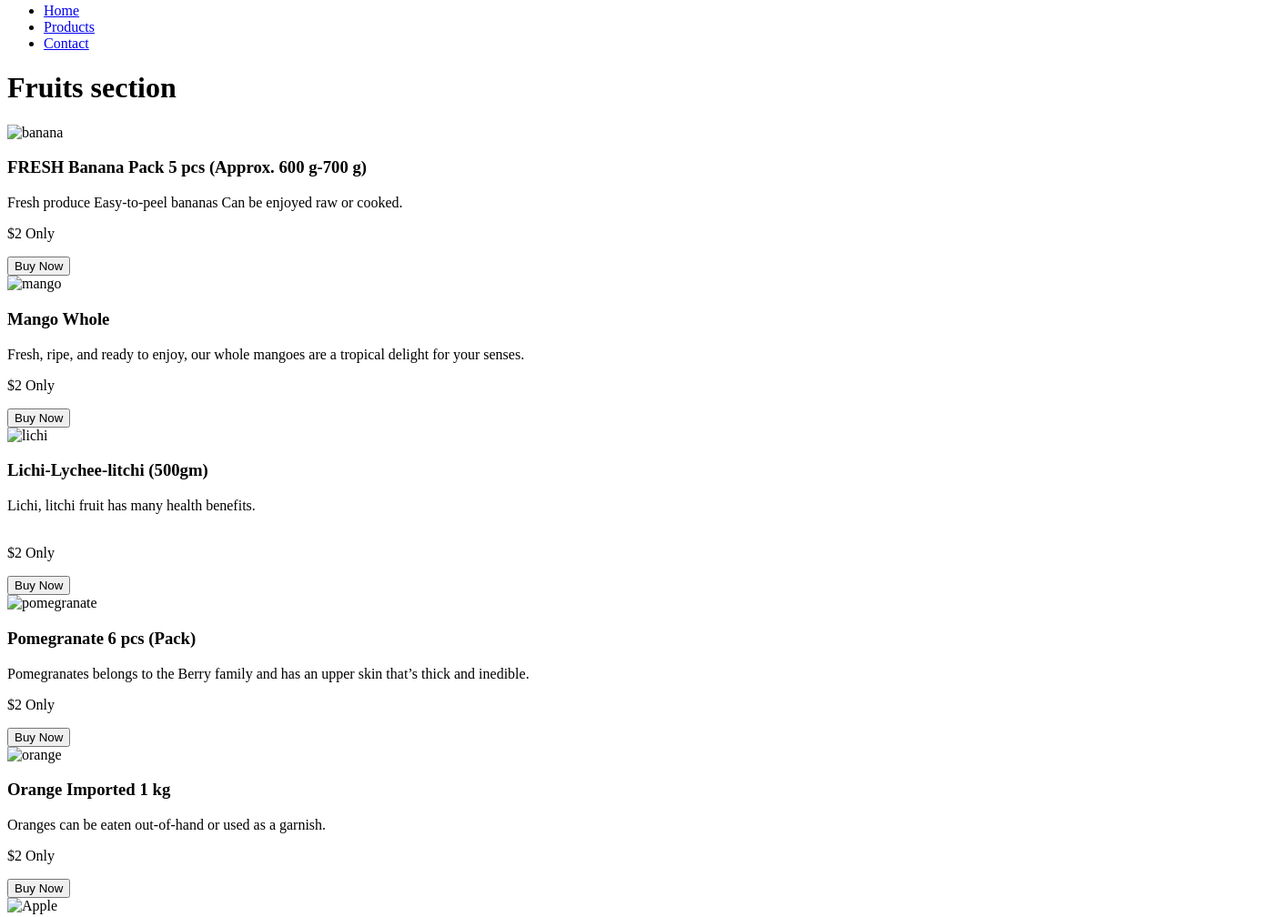
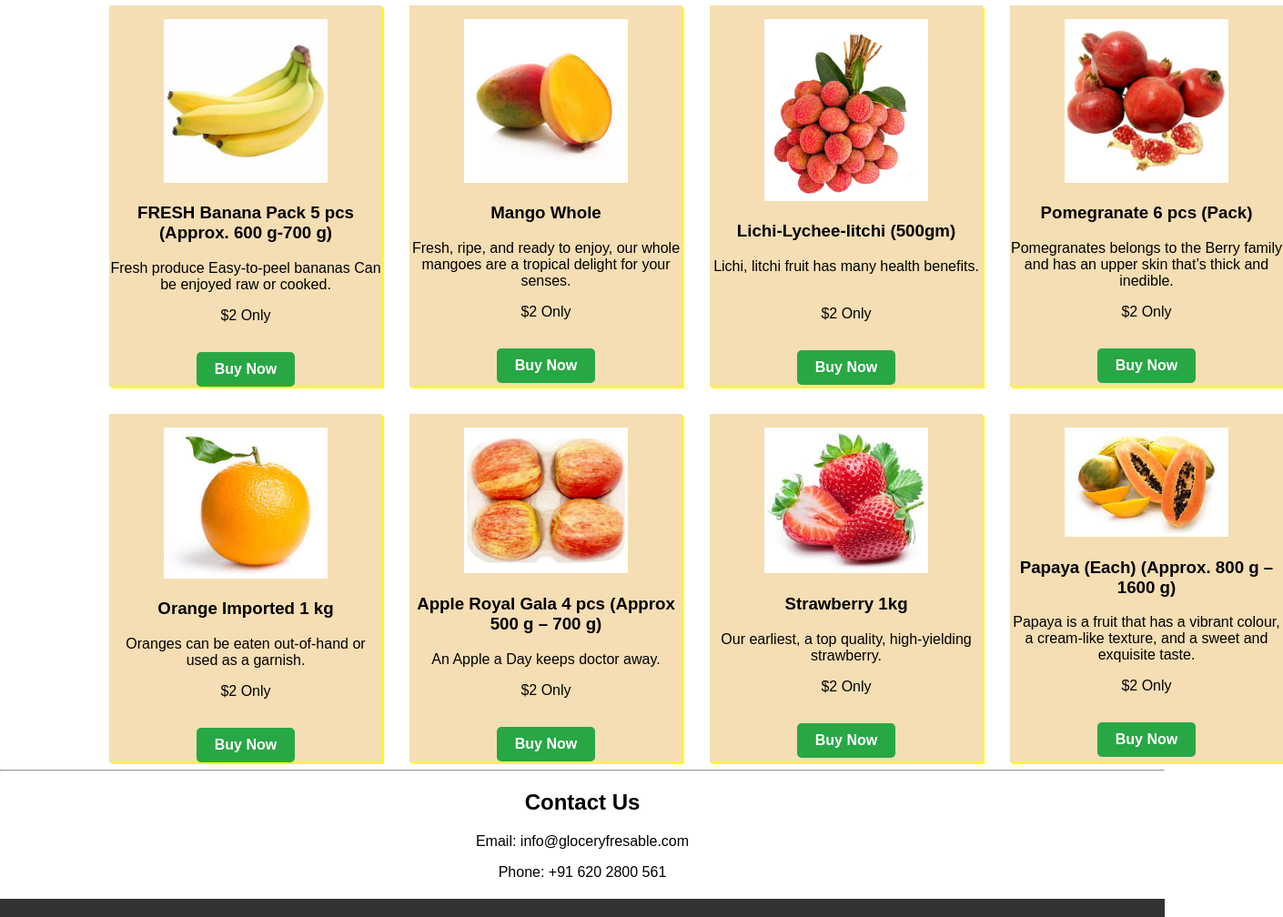
Before and after one commit to amancodexz/Grocery-Webstore, a plain HTML site: page html/fruits.html in a window 1280 px wide. Shown: the part 219-1227 px from the top of the page at 91% size, 1410 px wide, since content can reach past the window. Drawn offline with Linux system fonts and the light colour scheme; the site is published under a folder, as on GitHub Pages, so addresses that start at the root find nothing; files whose address does not match are found by name.

Commit message:
Update fruits.html

```diff
--- a/html/fruits.html
+++ b/html/fruits.html
@@ -1,7 +1,7 @@
 <!DOCTYPE html>
 <html lang="en">
 <head>
-    <link rel="stylesheet" href="/CSS/fruits.css">
+    <link rel="stylesheet" href="../css/fruits.css">
     <meta charset="UTF-8">
     <meta name="viewport" content="width=device-width, initial-scale=1.0">
     <title>fruits product</title>
@@ -16,8 +16,8 @@
         </form>
         <nav>
             <ul>
-                <li><a href="/index.html" target="_self">Home</a></li>
-                <li><a href="/index.html" target="_self">Products</a></li>
+                <li><a href="../index.html" target="_self">Home</a></li>
+                <li><a href="../index.html" target="_self">Products</a></li>
                 <li><a href="#contact">Contact</a></li>
             </ul>
         </nav>
@@ -26,90 +26,90 @@
     <div id="grid">
 
        <div class="grids">
-         <img src="/assets/banana.jpeg" alt="banana" class="item">
+         <img src="../assets/banana.jpeg" alt="banana" class="item">
           <h3>FRESH Banana Pack 5 pcs (Approx. 600 g-700 g)</h3>
          <p>Fresh produce Easy-to-peel bananas Can be enjoyed raw or cooked.</p>
          <p>$2 Only</p>
          <!-- Adding the Buy Now button -->
-         <a href="/Html/empty.html" target="_blank">
+         <a href="../html/empty.html" target="_blank">
             <button class="buy-now-btn">Buy Now</button>
            </a>
         </div>
 
         <div class="grids">
-          <img src="/assets/mango.jpeg" alt="mango" class="item">
+          <img src="../assets/mango.jpeg" alt="mango" class="item">
            <h3>Mango Whole</h3>
           <p>Fresh, ripe, and ready to enjoy, our whole mangoes are a tropical delight for your senses.</p>
           <!-- Adding the Buy Now button -->
           <p>$2 Only</p>
-          <a href="/Html/empty.html" target="_blank">
+          <a href="../html/empty.html" target="_blank">
             <button class="buy-now-btn">Buy Now</button>
            </a>
         </div>
 
         <div class="grids">
-            <img src="/assets/lichi.webp" alt="lichi" class="item" height="200px">
+            <img src="../assets/lichi.webp" alt="lichi" class="item" height="200px">
              <h3>Lichi-Lychee-litchi (500gm)</h3>
          <p>Lichi, litchi fruit has many health benefits.</p>
          <!-- Adding the Buy Now button -->
          <p><br>$2 Only</br></p>
-         <a href="/Html/empty.html" target="_blank">
+         <a href="../html/empty.html" target="_blank">
             <button class="buy-now-btn">Buy Now</button>
            </a>
         </div>
 
         <div class="grids">
-            <img src="/assets/pomegranate.webp" alt="pomegranate" class="item">
+            <img src="../assets/pomegranate.webp" alt="pomegranate" class="item">
              <h3>Pomegranate 6 pcs (Pack)</h3>
          <p>Pomegranates belongs to the Berry family and has an upper skin that’s thick and inedible.</p>
          <!-- Adding the Buy Now button -->
          <p>$2 Only</p>
-         <a href="/Html/empty.html" target="_blank">
+         <a href="../html/empty.html" target="_blank">
             <button class="buy-now-btn">Buy Now</button>
            </a>
         </div>
 
         <div class="grids">
-            <img src="/assets/orange.jpeg" alt="orange" class="item">
+            <img src="../assets/orange.jpeg" alt="orange" class="item">
              <h3>Orange Imported 1 kg</h3>
          <p>Oranges can be eaten out-of-hand or used as a garnish.</p>
          <!-- Adding the Buy Now button -->
          <p>$2 Only</p>
-         <a href="/Html/empty.html" target="_blank">
+         <a href="../html/empty.html" target="_blank">
             <button class="buy-now-btn">Buy Now</button>
            </a>
         </div>
 
         <div class="grids">
-            <img src="/assets/Apple.webp" alt="Apple" class="item" height="160px">
+            <img src="../assets/Apple.webp" alt="Apple" class="item" height="160px">
              <h3>Apple Royal Gala 4 pcs (Approx 500 g – 700 g)</h3>
               <p>An Apple a Day keeps doctor away.</p>
               <!-- Adding the Buy Now button -->
               <p>$2 Only</p>
-           <a href="/Html/empty.html" target="_blank">
+           <a href="../html/empty.html" target="_blank">
             <button class="buy-now-btn">Buy Now</button>
            </a>
         </div>
 
         <div class="grids">
-            <img src="/assets/strawberry.jpeg" alt="strawberry" class="item" height="160px">
+            <img src="../assets/strawberry.jpeg" alt="strawberry" class="item" height="160px">
              <h3>Strawberry 1kg</h3>
              <p>Our earliest, a top quality, high-yielding strawberry.</p>
 
             <!-- Adding the Buy Now button -->
             <p>$2 Only</p>
-           <a href="/Html/empty.html" target="_blank">
+           <a href="../html/empty.html" target="_blank">
             <button class="buy-now-btn">Buy Now</button>
            </a>
         </div>
 
         <div class="grids">
-            <img src="/assets/papaya.jpeg" alt="papaya" class="item">
+            <img src="../assets/papaya.jpeg" alt="papaya" class="item">
              <h3>Papaya (Each) (Approx. 800 g – 1600 g)</h3>
              <p>Papaya is a fruit that has a vibrant colour, a cream-like texture, and a sweet and exquisite taste.</p>
              <!-- Adding the Buy Now button -->
              <p>$2 Only</p>
-           <a href="/Html/empty.html" target="_blank">
+           <a href="/html/empty.html" target="_blank">
             <button class="buy-now-btn">Buy Now</button>
            </a>
          </div>
```
